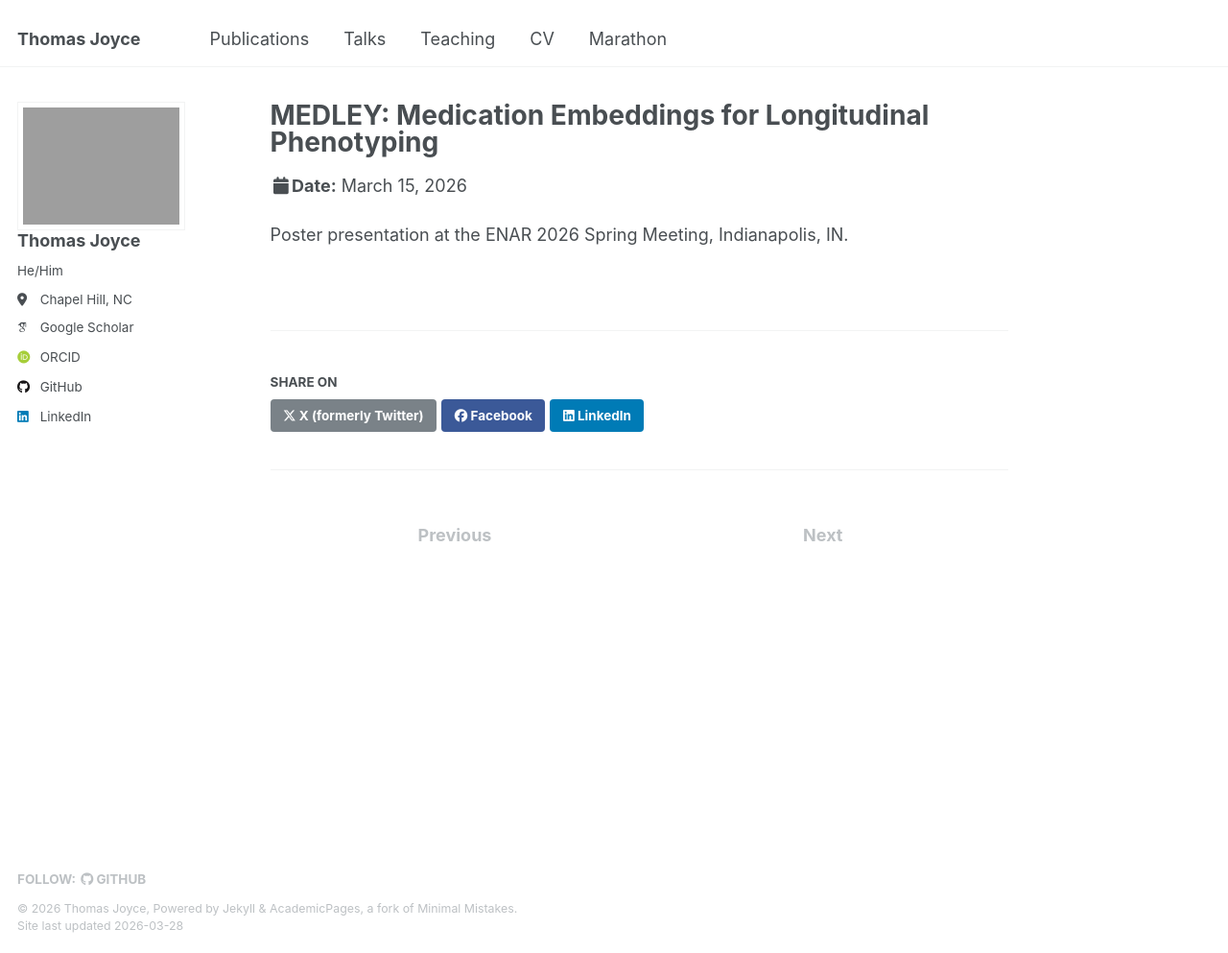
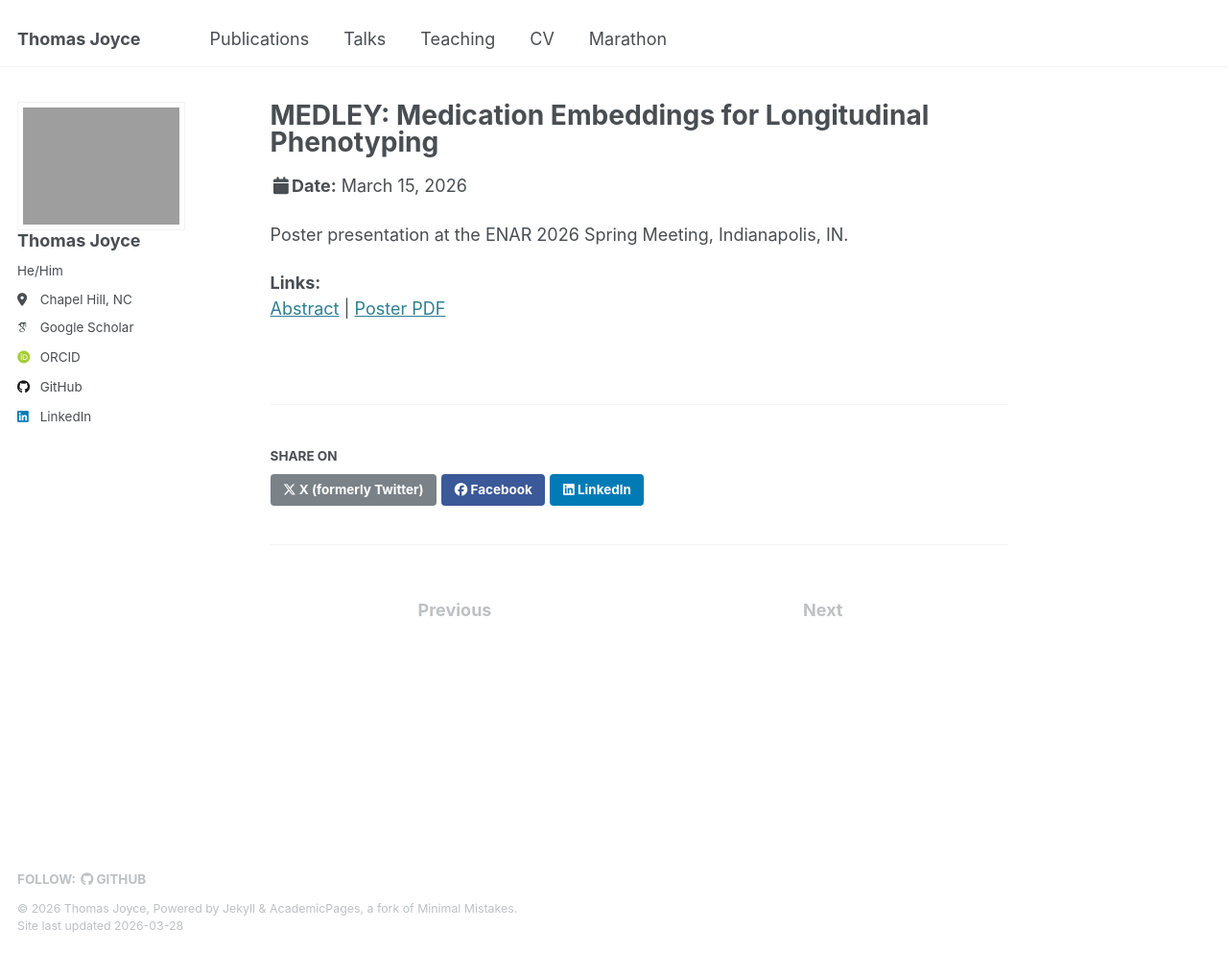
Before and after one commit to thomasjoyce7/personal-website, a Jekyll site: the page built from _talks/2012-03-01-talk-1.md, in a window 1280 px wide and 993 px high. Shown: the whole window at 96% size. Built offline with Jekyll 4.4.1, drawn with Linux system fonts in a browser that asks for light colours; some web fonts are replaced.

```diff
--- a/_talks/2012-03-01-talk-1.md
+++ b/_talks/2012-03-01-talk-1.md
@@ -9,3 +9,6 @@ location: "Indianapolis, IN"
 ---
 
 Poster presentation at the ENAR 2026 Spring Meeting, Indianapolis, IN.
+
+**Links:**
+[Abstract](https://www.enar.org/meetings/spring2026/program/preliminary_program.cfm) | [Poster PDF](/files/medley_enar2026_poster.pdf)
```
Also changed, not shown: _portfolio/portfolio-3.md (+1 -1 lines), 1 other file.
